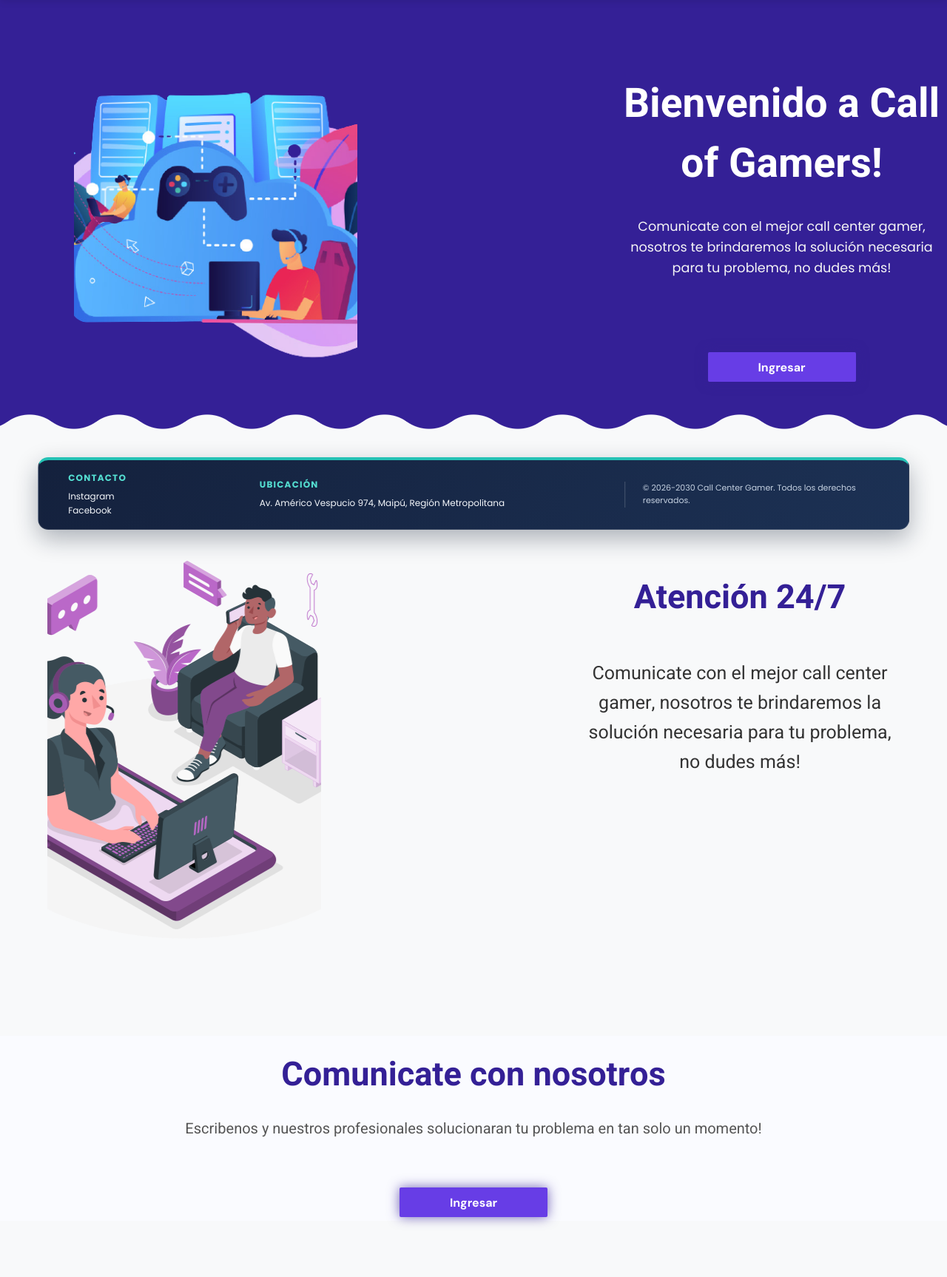
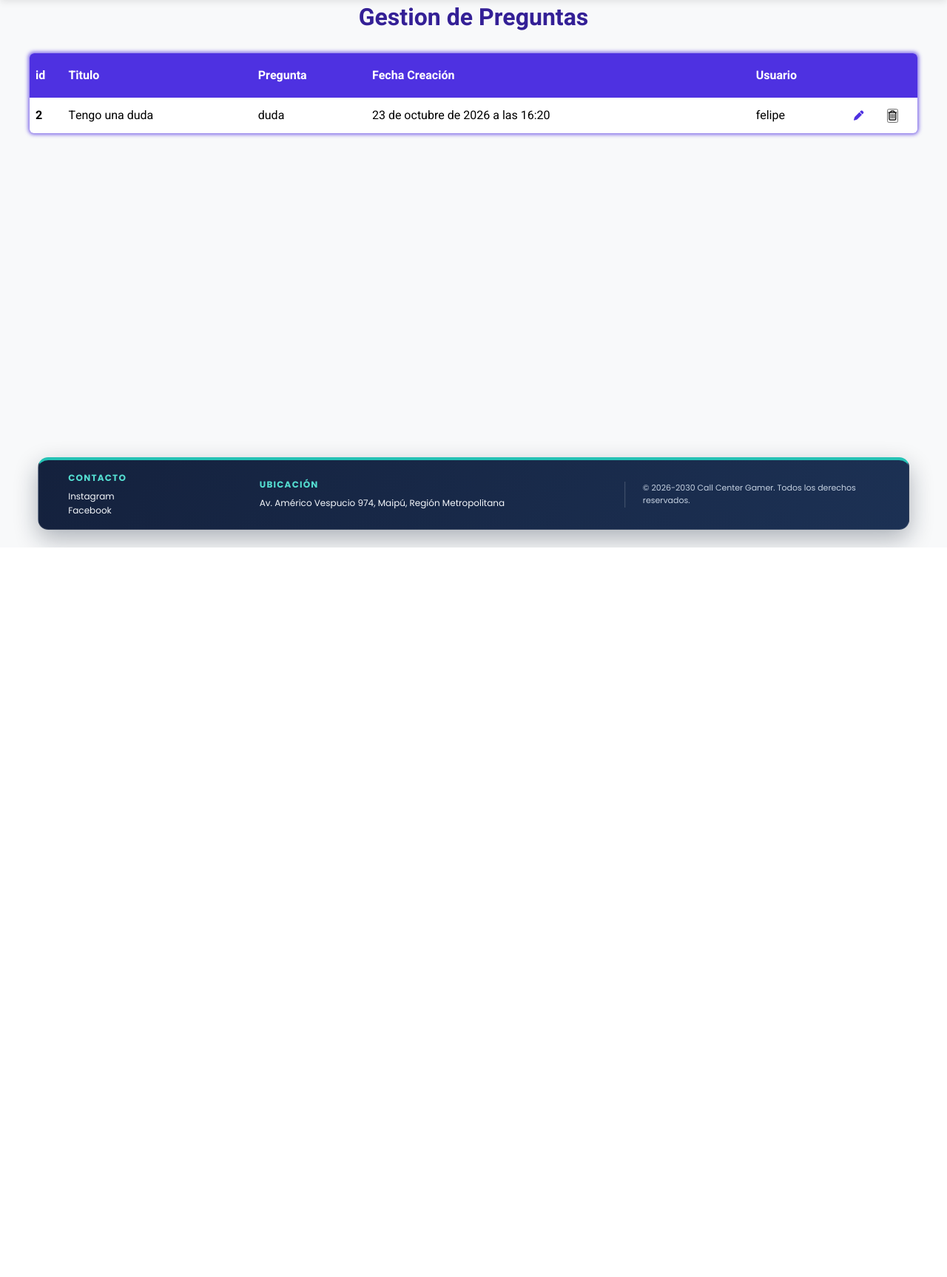
Before and after one commit to madamfrog/Evaluacion-3, a Django app: page /Administracion/ in a window 1280 px wide. Shown: the part 60-1786 px from the top of the page at 74% size. After the commit the page ends 800 px from the top, so only its background shows below. Run offline with Django 4.2, Linux system fonts and the light colour scheme; a user stored in the database is signed in; data comes from the database, SQL or seed files in the repository; both versions use the stored data as it was after the commit.

Commit message:
termine 2 más

```diff
--- a/CallCenterGamer/urls.py
+++ b/CallCenterGamer/urls.py
@@ -1,28 +1,46 @@
 """CallCenterGamer URL Configuration"""
+
 """CallCenterGamer URL Configuration"""
 
 """CallCenterGamer URL Configuration"""
 
 from django.contrib import admin
 from django.urls import path
-from online.views import Index, Inicio, RegisterView, LoginView, ViewRespuestas, logout_view
-from administracion.views import IndexAdmin, BorrarPregunta, GestionUsuarios, EliminarUsuario, ModificarPregunta, AnalyticsIA
+from online.views import (
+    Index,
+    Inicio,
+    RegisterView,
+    LoginView,
+    ViewRespuestas,
+    logout_view,
+)
+from administracion.views import (
+    IndexAdmin,
+    BorrarPregunta,
+    GestionUsuarios,
+    EliminarUsuario,
+    ModificarPregunta,
+    AnalyticsIA,
+)
 
 urlpatterns = [
-    path('admin/', admin.site.urls),
-    path('', Index, name='index'),
-    path('Administracion/', IndexAdmin, name='administracion'),
-    path('AnalyticsIA/', AnalyticsIA, name='analytics_ia'),
-    path('Login/', LoginView.as_view(), name='Login'),
-    path('Register/', RegisterView.as_view(), name='Register'),
-    path('Inicio/<int:id>/', Inicio, name='inicio'),
-
+    path("admin/", admin.site.urls),
+    path("", Index, name="index"),
+    path("Administracion/", IndexAdmin, name="administracion"),
+    path("AnalyticsIA/", AnalyticsIA, name="analytics_ia"),
+    path("Login/", LoginView.as_view(), name="Login"),
+    path("Register/", RegisterView.as_view(), name="Register"),
+    path("Inicio/<int:id>/", Inicio, name="inicio"),
     # Usar vista personalizada para logout
-    path('Logout/', logout_view, name='Logout'),
-
-    path('Respuesta/<int:idUser>/<int:idPregunta>/', ViewRespuestas, name='respuestas'),
-    path('BorrarPregunta/<int:idUser>/<int:idPregunta>/', BorrarPregunta, name='borrar_pregunta'),
-    path('GestionUsuarios/', GestionUsuarios, name='gestion_usuarios'),
-    path('EliminarUsuario/<int:idUser>/', EliminarUsuario, name='eliminar_usuario'),
-    path('ModificarPregunta/<int:idPregunta>/', ModificarPregunta, name='modificar_pregunta'),
+    path("Logout/", logout_view, name="Logout"),
+    path("Respuesta/<int:idUser>/<int:idPregunta>/", ViewRespuestas, name="respuestas"),
+    path("GestionUsuarios/", GestionUsuarios, name="gestion_usuarios"),
+    path("EliminarUsuario/<int:idUser>/", EliminarUsuario, name="eliminar_usuario"),
+    # GESTION DE PREGUNTAS
+    path("BorrarPregunta/<int:idPregunta>/", BorrarPregunta, name="borrar_pregunta"),
+    path(
+        "ModificarPregunta/<int:idPregunta>/",
+        ModificarPregunta,
+        name="modificar_pregunta",
+    ),
 ]
--- a/administracion/templates/ModificarPregunta.html
+++ b/administracion/templates/ModificarPregunta.html
@@ -25,7 +25,7 @@
     <div class="MainTodo">
         <div class="MainPreguntar">
             <div class="InsPreguntas">
-                <form method="post">
+                <form method="post" action="{% url 'modificar_pregunta' pregunta.idPregunta %}">
                     {{form}}
                     {% csrf_token %}
                     <input type="submit" value="Modificar pregunta">
--- a/administracion/templates/indexAdmin.html
+++ b/administracion/templates/indexAdmin.html
@@ -2,11 +2,18 @@
 {% load static %}
 <!DOCTYPE html>
 <html lang="es">
+
 <head>
     <meta charset="UTF-8">
     <meta name="viewport" content="width=device-width, initial-scale=1.0">
     <title>{% block title %}Call Center Gamer - Inicio{% endblock %}</title>
+
+
+    {% block links%}
+    <link rel="stylesheet" href="{% static 'gestion.css' %}">
+    {% endblock %}
 </head>
+
 <body>
     {% block content %}
     <!--
@@ -18,6 +25,8 @@
     {% endif %}
     -->
 
+    <!--
+        FELIPE: No es necesario, ya que, el usuario si o si está autentificado
     <div class="Banner">
         <div class="contLeft"></div>
         <div class="contRight">
@@ -44,7 +53,60 @@
             <button id="btnIngresar" onclick="window.location.href = '/Login/'">Ingresar</button>
         </div>
     </div>
+    -->
+
+    <!-- FELIPE: AGREGUE ESTA TABLA PARA LA GESTION DE PREGUNTAS -->
+
+    <h1 id="Titulo">Gestion de Preguntas</h1>
+    <div class="Container">
+        <table class="table">
+            <thead>
+                <tr>
+                    <th scope="col">id</th>
+                    <th scope="col">Titulo</th>
+                    <th scope="col">Pregunta</th>
+                    <th scope="col">Fecha Creación</th>
+                    <th scope="col">Usuario</th>
+                    <th scope="col"></th>
+                    <th></th>
+                </tr>
+            </thead>
+            <tbody>
+                {% for item in Preguntas %}
+                <tr>
+                    <th scope="row">{{ item.idPregunta }}</th>
+                    <td>
+                        {{ item.Titulo }}
+                        <form id="user-change-{{ Usuario.id }}" method="post"
+                            action="{% url 'modificar_pregunta' item.idPregunta %}">
+                            {% csrf_token %}
+                        </form>
+                    </td>
+                    <td>{{ item.Pregunta }}</td>
+                    <td>{{ item.Fecha_creacion }}</td>
+                    <td>{{ item.Usuario }}</td>
+                    <td>
+                        <button id="btnModif" type="submit" form="user-change-{{ Usuario.id }}"><i
+                                class="fa-solid fa-pen"></i></button>
+                    </td>
+                    <td>
+                        <form method="post" action="{% url 'borrar_pregunta' item.idPregunta %}"
+                            onsubmit="return confirm('¿Estas seguro de borrar esta Pregunta?')">
+                            {% csrf_token %}
+                            <button type="submit"><i class="fa-regular fa-trash-can"></i></button>
+                        </form>
+                    </td>
+                </tr>
+                {% empty %}
+                <tr>
+                    <td colspan="10" class="users-empty">No hay preguntas para mostrar.</td>
+                </tr>
+                {% endfor %}
+            </tbody>
+        </table>
+    </div>
 
     {% endblock %}
 </body>
+
 </html>
--- a/administracion/views.py
+++ b/administracion/views.py
@@ -1,6 +1,7 @@
 import json
 from datetime import timedelta
 from typing import Any
+from wsgiref.util import request_uri
 
 from django.contrib import messages
 from django.contrib.auth.decorators import login_required
@@ -32,7 +33,9 @@ def IndexAdmin(request: HttpRequest) -> HttpResponse:
         usuario_id: Any | None = usuario.pk
         return redirect(f"/Inicio/{usuario_id}")
 
-    ListaPreguntas = Preguntas.objects.all().order_by("-Fecha_creacion")
+    ListaPreguntas: QuerySet[Preguntas] = Preguntas.objects.all().order_by(
+        "-Fecha_creacion"
+    )
     tendencias_ia = []
     estadisticas_ia = {}
     alertas_ia = []
@@ -106,7 +109,7 @@ def IndexAdmin(request: HttpRequest) -> HttpResponse:
 
 @login_required
 @require_POST
-def BorrarPregunta(request: HttpRequest, idUser: int, idPregunta: int) -> HttpResponse:
+def BorrarPregunta(request: HttpRequest, idPregunta: int) -> HttpResponse:
     """
     Vista para borrar preguntas con verificación de IA
     """
@@ -129,6 +132,117 @@ def BorrarPregunta(request: HttpRequest, idUser: int, idPregunta: int) -> HttpRe
     pregunta.delete()
 
     return redirect("/Administracion/")
+
+
+@login_required
+def ModificarPregunta(request: HttpRequest, idPregunta: int) -> HttpResponse:
+    """
+    Vista para modificar preguntas con asistencia de IA
+    """
+
+    usuario: object = request.user
+    assert isinstance(usuario, Usuario)
+
+    es_admin: int = usuario.admin
+
+    if not es_admin:
+        usuario_id: Any | None = usuario.pk
+        return redirect(f"/Inicio/{usuario_id}")
+
+    Pregunta = get_object_or_404(Preguntas, idPregunta=idPregunta)
+    sugerencias_ia: list[Any] = []
+
+    # 🔥 INTEGRACIÓN DE IA: Análisis de la pregunta y sugerencias
+    # try:
+    #     asistente_ia = AsistenteIA()
+    #     recomendador_ia = RecomendadorIA()
+
+    #     # 1. Clasificar la pregunta
+    #     categoria_ia = asistente_ia.clasificar_pregunta(Pregunta.Pregunta)
+
+    #     # 2. Generar sugerencias de mejora
+    #     sugerencia_prompt = f"""
+    #     Como experto en soporte técnico, analiza esta pregunta y sugiere mejoras:
+
+    #     Título actual: {Pregunta.Titulo}
+    #     Pregunta actual: {Pregunta.Pregunta}
+    #     Categoría detectada: {categoria_ia}
+
+    #     Sugiere:
+    #     1. Un título más descriptivo
+    #     2. Cómo mejorar la claridad de la pregunta
+    #     3. Información adicional que sería útil
+
+    #     Responde en formato JSON.
+    #     """
+
+    #     try:
+    #         respuesta_ia = asistente_ia.generar_respuesta_automatica(sugerencia_prompt)
+    #         # Intentar parsear como JSON, si falla usar texto plano
+    #         if "{" in respuesta_ia and "}" in respuesta_ia:
+    #             sugerencias_ia = json.loads(respuesta_ia)
+    #         else:
+    #             sugerencias_ia = [{"sugerencia": respuesta_ia}]
+    #     except:
+    #         sugerencias_ia = [
+    #             {"sugerencia": "No se pudieron generar sugerencias en este momento."}
+    #         ]
+
+    #     # 3. Buscar preguntas similares para referencia
+    #     preguntas_similares = recomendador_ia.recomendar_respuestas_similares(
+    #         Pregunta.Pregunta
+    #     )
+
+    # except Exception as e:
+    #     print(f"Error en análisis IA de pregunta: {e}")
+    #     sugerencias_ia = [{"error": "El asistente de IA no está disponible"}]
+
+    form: PreguntasForm = PreguntasForm(instance=Pregunta)
+
+    if request.method == "POST":
+        response_post: dict[Any, Any] = request.POST.dict()
+
+        # FELIPE: CAMBIE LA LOGICA PARA AGREGAR USUARIO Y FECHA DE CREACION (POR DEFECTO EN EL POST ERA '' Y DABA INVALIDO EN IS_VALID)
+        response_post.update(
+            {"Usuario": Pregunta.Usuario, "Fecha_creacion": Pregunta.Fecha_creacion}
+        )
+
+        form = PreguntasForm(response_post, instance=Pregunta)
+
+        if form.is_valid():
+            pregunta_actualizada = form.save(commit=False)
+
+            # 🔥 INTEGRACIÓN DE IA: Re-clasificar después de modificación
+            try:
+                nueva_categoria = asistente_ia.clasificar_pregunta(
+                    pregunta_actualizada.Pregunta
+                )
+                # Aquí podrías guardar la categoría si agregas el campo al modelo
+                print(f"Pregunta modificada - Nueva categoría IA: {nueva_categoria}")
+            except Exception as e:
+                print(f"Error en re-clasificación IA: {e}")
+
+            pregunta_actualizada.save()
+            messages.success(request, "Pregunta modificada correctamente.")
+            return redirect("/Administracion/")
+        else:
+            messages.error(request, "Error en el formulario. Verifica los datos.")
+
+    return render(
+        request,
+        "ModificarPregunta.html",
+        {
+            "form": form,
+            "pregunta": Pregunta,
+            "sugerencias_ia": sugerencias_ia,
+            "categoria_ia": categoria_ia
+            if "categoria_ia" in locals()
+            else "No disponible",
+            "preguntas_similares": preguntas_similares
+            if "preguntas_similares" in locals()
+            else [],
+        },
+    )
 
 
 @login_required
@@ -265,112 +379,6 @@ def EliminarUsuario(request: HttpRequest, idUser: int) -> HttpResponse:
     return redirect("/GestionUsuarios/")
 
 
-@login_required
-def ModificarPregunta(request: HttpRequest, idPregunta: int) -> HttpResponse:
-    """
-    Vista para modificar preguntas con asistencia de IA
-    """
-
-    usuario: object = request.user
-    assert isinstance(usuario, Usuario)
-
-    es_admin: int = usuario.admin
-
-    if not es_admin:
-        usuario_id: Any | None = usuario.pk
-        return redirect(f"/Inicio/{usuario_id}")
-
-    Pregunta = get_object_or_404(Preguntas, idPregunta=idPregunta)
-    sugerencias_ia: list[Any] = []
-
-    # 🔥 INTEGRACIÓN DE IA: Análisis de la pregunta y sugerencias
-    # try:
-    #     asistente_ia = AsistenteIA()
-    #     recomendador_ia = RecomendadorIA()
-
-    #     # 1. Clasificar la pregunta
-    #     categoria_ia = asistente_ia.clasificar_pregunta(Pregunta.Pregunta)
-
-    #     # 2. Generar sugerencias de mejora
-    #     sugerencia_prompt = f"""
-    #     Como experto en soporte técnico, analiza esta pregunta y sugiere mejoras:
-
-    #     Título actual: {Pregunta.Titulo}
-    #     Pregunta actual: {Pregunta.Pregunta}
-    #     Categoría detectada: {categoria_ia}
-
-    #     Sugiere:
-    #     1. Un título más descriptivo
-    #     2. Cómo mejorar la claridad de la pregunta
-    #     3. Información adicional que sería útil
-
-    #     Responde en formato JSON.
-    #     """
-
-    #     try:
-    #         respuesta_ia = asistente_ia.generar_respuesta_automatica(sugerencia_prompt)
-    #         # Intentar parsear como JSON, si falla usar texto plano
-    #         if "{" in respuesta_ia and "}" in respuesta_ia:
-    #             sugerencias_ia = json.loads(respuesta_ia)
-    #         else:
-    #             sugerencias_ia = [{"sugerencia": respuesta_ia}]
-    #     except:
-    #         sugerencias_ia = [
-    #             {"sugerencia": "No se pudieron generar sugerencias en este momento."}
-    #         ]
-
-    #     # 3. Buscar preguntas similares para referencia
-    #     preguntas_similares = recomendador_ia.recomendar_respuestas_similares(
-    #         Pregunta.Pregunta
-    #     )
-
-    # except Exception as e:
-    #     print(f"Error en análisis IA de pregunta: {e}")
-    #     sugerencias_ia = [{"error": "El asistente de IA no está disponible"}]
-
-    form: PreguntasForm = PreguntasForm(instance=Pregunta)
-
-    if request.method == "POST":
-        form = PreguntasForm(request.POST, instance=Pregunta)
-
-        if form.is_valid():
-            pregunta_actualizada = form.save(commit=False)
-            pregunta_actualizada.Usuario = Pregunta.Usuario
-            pregunta_actualizada.Fecha_creacion = Pregunta.Fecha_creacion
-
-            # 🔥 INTEGRACIÓN DE IA: Re-clasificar después de modificación
-            try:
-                nueva_categoria = asistente_ia.clasificar_pregunta(
-                    pregunta_actualizada.Pregunta
-                )
-                # Aquí podrías guardar la categoría si agregas el campo al modelo
-                print(f"Pregunta modificada - Nueva categoría IA: {nueva_categoria}")
-            except Exception as e:
-                print(f"Error en re-clasificación IA: {e}")
-
-            pregunta_actualizada.save()
-            messages.success(request, "Pregunta modificada correctamente.")
-            return redirect("/Administracion/")
-        else:
-            messages.error(request, "Error en el formulario. Verifica los datos.")
-
-    return render(
-        request,
-        "ModificarPregunta.html",
-        {
-            "form": form,
-            "pregunta": Pregunta,
-            "sugerencias_ia": sugerencias_ia,
-            "categoria_ia": categoria_ia
-            if "categoria_ia" in locals()
-            else "No disponible",
-            "preguntas_similares": preguntas_similares
-            if "preguntas_similares" in locals()
-            else [],
-        },
-    )
-
-
 # 🔥 NUEVA VISTA: Panel de Analytics con IA
 @login_required
 def AnalyticsIA(request: HttpRequest) -> HttpResponse:
--- a/online/models.py
+++ b/online/models.py
@@ -1,6 +1,5 @@
+from django.contrib.auth.models import AbstractBaseUser, BaseUserManager
 from django.db import models
-from django.contrib.auth.models import AbstractBaseUser, BaseUserManager
-from django.db.models import Manager
 
 
 class UserManager(BaseUserManager):
```
Also changed, not shown: administracion/static/modificar.css (+9 -6 lines), administracion/templates/GestionUsuarios.html (+10 -2 lines), db.sqlite3.
